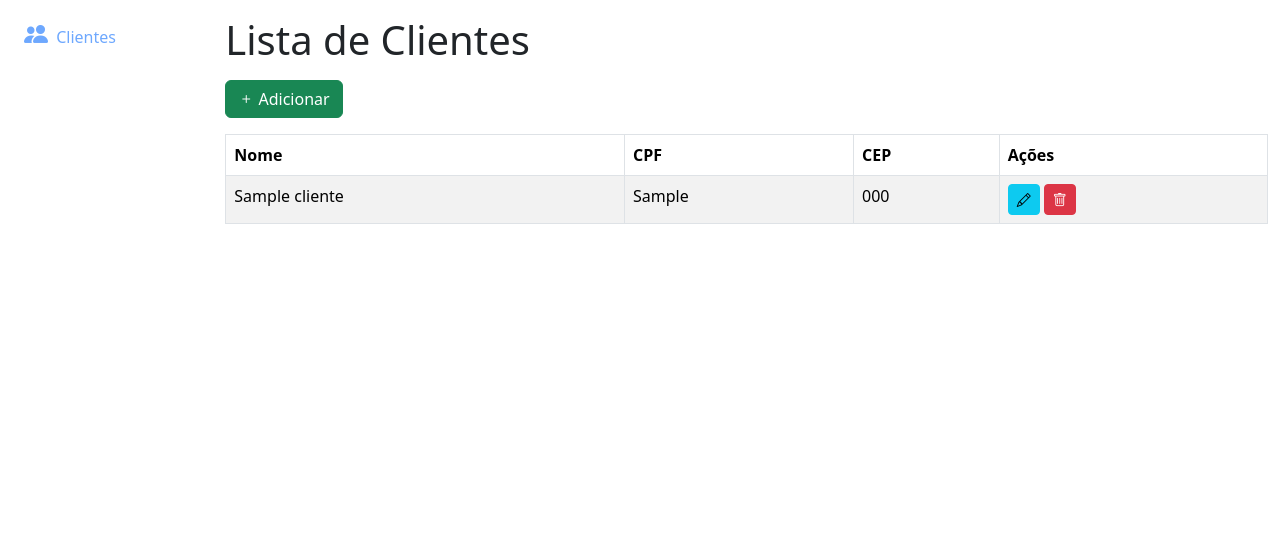
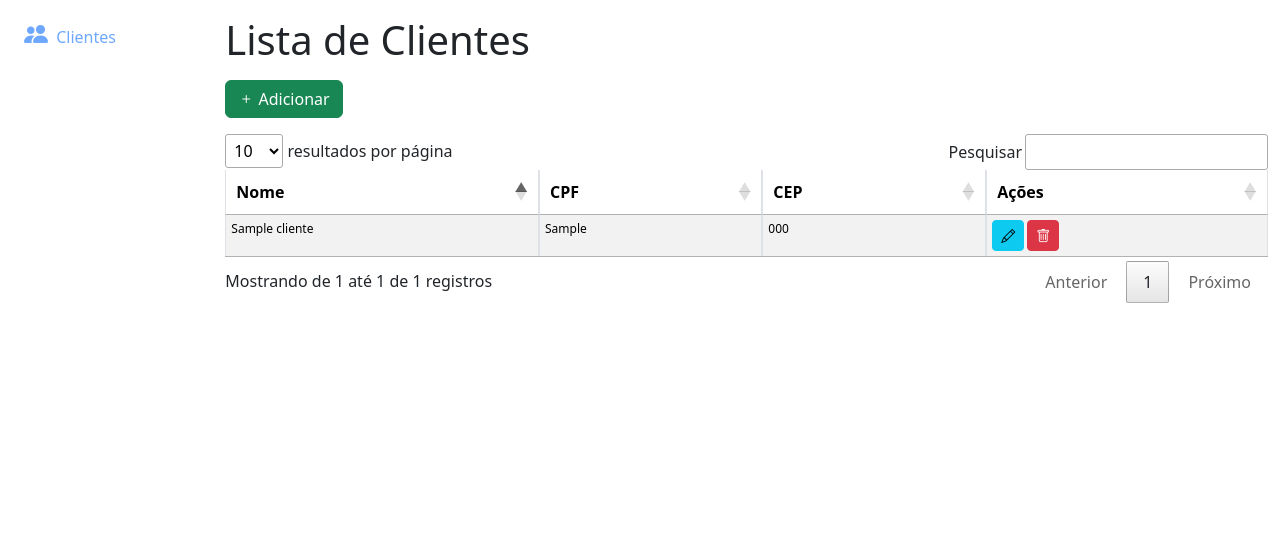
Before and after one commit to micael-ricardo/OpinionBox, a PHP site: page /public/Listar.php in a window 1280 px wide. Shown: the part 56-599 px from the top of the page. Run offline with PHP 8.4, Linux system fonts and the light colour scheme; tables that the repository leaves empty or names only in its code hold one stand-in row (values such as "Sample post"); some libraries are stand-ins or nearby versions.

Commit message:
Criar Datatable js e css

```diff
--- a/public/Cadastro.php
+++ b/public/Cadastro.php
@@ -70,4 +70,4 @@ $conteudo = ob_get_clean();
 include 'template/layout.php';
 ?>
 
-<script src="../public/js/cliente.js"></script>
+<script src="../public/js/Cliente.js"></script>
--- /dev/null
+++ b/public/css/Datatable.css
@@ -0,0 +1,5 @@
+    #clientes td {
+        font-size: 12px;
+        height: 18px;
+        padding: 5px;
+    }
--- /dev/null
+++ b/public/js/DataTable.js
@@ -0,0 +1,23 @@
+$(document).ready(function () {
+    $('#clientes').DataTable({
+        language: {
+            "sEmptyTable": "Nenhum registro encontrado",
+            "sInfo": "Mostrando de _START_ até _END_ de _TOTAL_ registros",
+            "sInfoEmpty": "Mostrando 0 até 0 de 0 registros",
+            "sInfoFiltered": "(Filtrados de _MAX_ registros)",
+            "sInfoPostFix": "",
+            "sInfoThousands": ".",
+            "sLengthMenu": "_MENU_ resultados por página",
+            "sLoadingRecords": "Carregando...",
+            "sProcessing": "Processando...",
+            "sZeroRecords": "Nenhum registro encontrado",
+            "sSearch": "Pesquisar",
+            "oPaginate": {
+                "sNext": "Próximo",
+                "sPrevious": "Anterior",
+                "sFirst": "Primeiro",
+                "sLast": "Último"
+            }
+        }
+    });
+});
--- a/public/js/cliente.js
+++ b/public/js/cliente.js
@@ -24,6 +24,7 @@ $(document).ready(function () {
             });
     });
 });
+
 function exibirEndereco(endereco) {
 
     $("#bairro").val(endereco.bairro);
```
